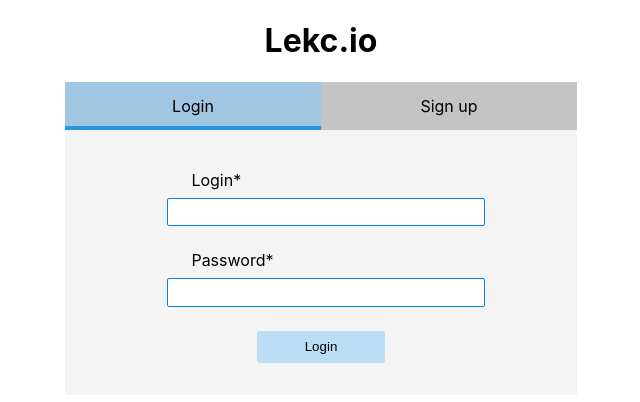
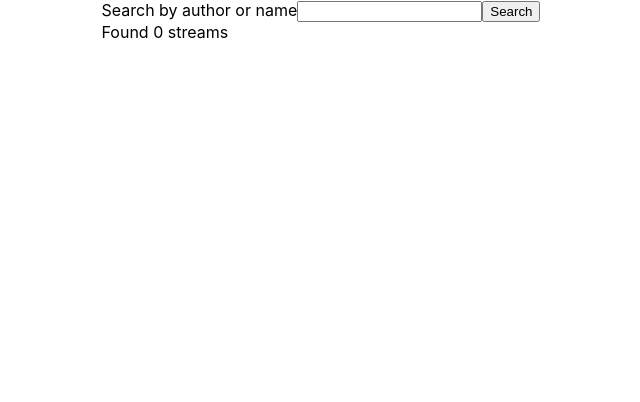
Before and after one commit to kekasquad/lekc.io, a React (Create React App) app in the folder frontend/: page / in a window 1280 px wide. Shown: the top 402 px of the page, without its empty margins (319-959 px from the left). Built offline with nearby package versions, Linux system fonts and the light colour scheme.

Commit message:
add logic + designless

```diff
--- a/frontend/src/App/App.tsx
+++ b/frontend/src/App/App.tsx
@@ -1,11 +1,12 @@
 import React from 'react';
 import './App.css';
 import Auth from '../Auth/Auth';
+import Search from '../Search/Search';
 
 function App() {
   return (
     <div className="App">
-      <Auth/>
+      <Search/>
     </div>
   );
 }
--- /dev/null
+++ b/frontend/src/Search/Search.tsx
@@ -0,0 +1,110 @@
+import React from 'react';
+import './Search.css';
+
+const searchResult = [
+    { avatar: "https://randomuser.me/api/portraits/women/24.jpg", name: "Loretta Snyder", views: 3 },
+    { avatar: "https://randomuser.me/api/portraits/men/88.jpg", name: "Gordon Matthews", views: 4421 },
+    { avatar: "https://randomuser.me/api/portraits/men/29.jpg", name: "Franklin Cook", views: 321 },
+    { avatar: "https://randomuser.me/api/portraits/women/40.jpg", name: "Pamela Stewart", views: 412 },
+    { avatar: "https://randomuser.me/api/portraits/women/50.jpg", name: "Terri Peterson", views: 421 },
+    { avatar: "https://randomuser.me/api/portraits/women/61.jpg", name: "Hilda Reynolds", views: 12 }
+];
+
+interface Streamer {
+    avatar?: string;
+    name?: string;
+    views?: number
+}
+
+interface IProps {}
+
+interface IState {
+    searchQuery?: string;
+    isLoading?: boolean;
+    errorLoading?: Error;
+    data: Streamer[];
+}
+
+export default class Search extends React.Component<IProps, IState> {
+
+    constructor(props: any) {
+        super(props);
+        this.state = {
+            searchQuery: '',
+            isLoading: false,
+            errorLoading: undefined,
+            data: []
+        };
+        this.handleInputChange = this.handleInputChange.bind(this);
+    }
+
+    handleInputChange(event: React.ChangeEvent<HTMLInputElement>): void {
+        this.setState({
+            searchQuery: event.target.value
+        });
+    }
+
+    onSearchClick() {
+        this.setState({
+            isLoading: true,
+            errorLoading: undefined,
+            data: []
+        });
+        setTimeout(() => {
+            this.setState({
+                isLoading: false,
+                errorLoading: undefined,
+                data: searchResult
+            });
+        }, 2000);
+    }
+
+    loading(): JSX.Element {
+        return (
+            <div>
+                loading...
+            </div>
+        );
+    }
+
+    error(): JSX.Element {
+        return (
+            <div>
+                error
+            </div>
+        );
+    }
+
+    streams(): JSX.Element {
+        const streams = this.state.data.map((item: any, index: number) =>
+            <div key={index} className="item_stream">
+                <img src={item.avatar} />
+                {item.name}
+            </div>
+        );
+        return (
+            <div className="item_list">
+                { "Found " + this.state.data.length + " " + (this.state.data.length === 1 ? "stream" : "streams") }
+                {streams}
+            </div>
+        );
+    }
+
+    render(): JSX.Element {
+        return (
+            <div className="window">
+                <div className="search_container">
+                    Search by author or name
+                    <input type='text' name='searchQuery'
+                        value={this.state.searchQuery}
+                        onChange={this.handleInputChange}/>
+                    <button className='search_btn text_btn' onClick={ () => this.onSearchClick() }>Search</button>
+                </div>
+                <div className="search_results_container">
+                    { this.state.isLoading === true ? this.loading() : this.state.errorLoading !== undefined ? this.error() : this.streams() }
+                </div>
+            </div>
+        );
+    }
+
+}
```
Also changed, not shown: frontend/src/Search/Search.css (added).
